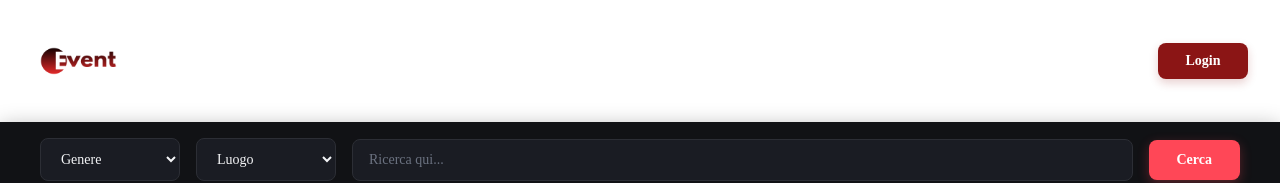
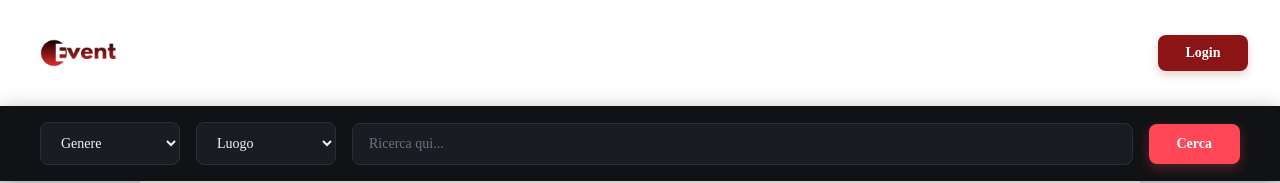
Before and after one commit to GiulianoLonero/WebProject, a React (Create React App) app in the folder frontend/: page / in a window 1280 px wide. Shown: the top 183 px of the page. Built offline with nearby package versions, Linux system fonts and the light colour scheme; no server answers.

Commit message:
Revision 5

```diff
--- a/frontend/src/Components/Header/Header.module.css
+++ b/frontend/src/Components/Header/Header.module.css
@@ -2,7 +2,7 @@
     display: flex; /* La vera magia per 2 sezioni: le spinge ai due lati opposti! */
     justify-content: space-between;
     align-items: center;
-    padding: 1rem 2rem;
+    padding: 0.5rem 2rem;
     background-color: #ffffff; /* Sfondo bianco per far leggere il logo scuro */
     box-shadow: 0 4px 12px rgba(0, 0, 0, 0.05); /* Ombra più moderna e leggera */
 }
```
